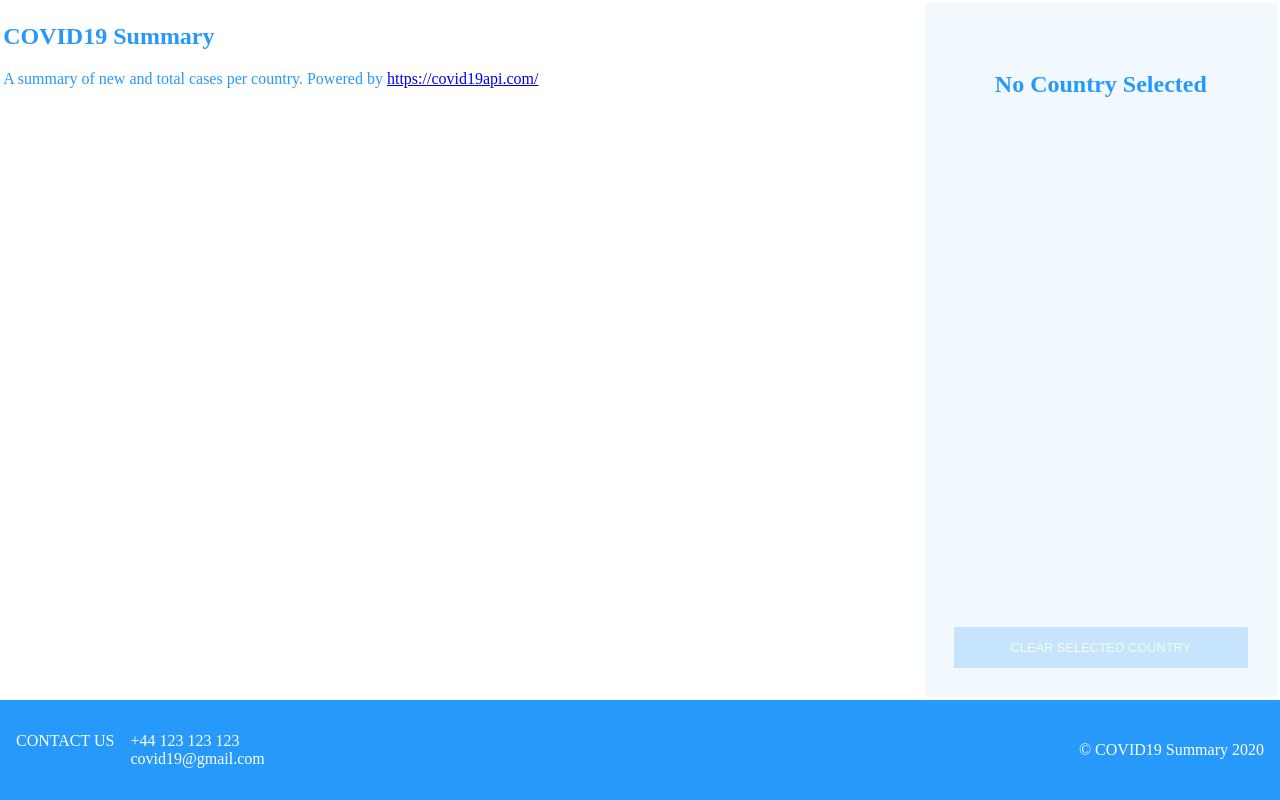
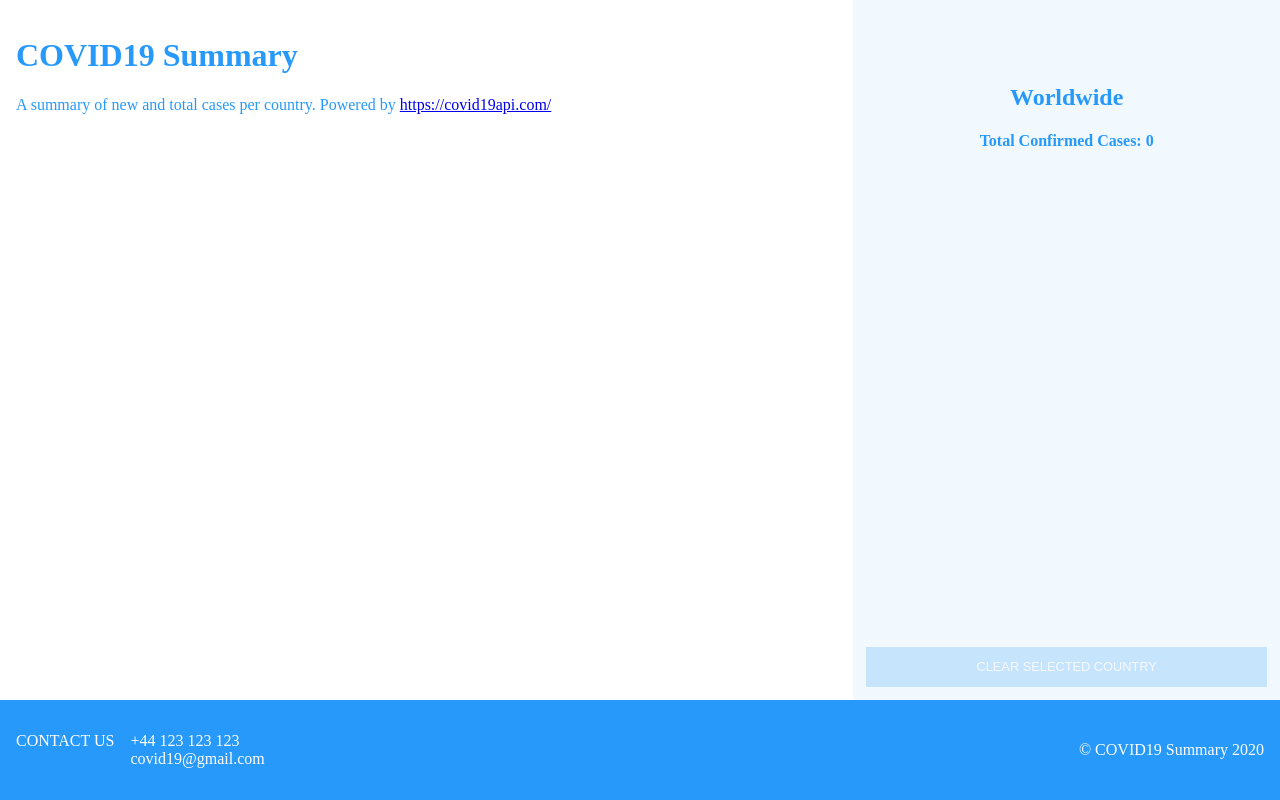
Before and after one commit to sgratzl/covid19_summary_board, a website built with Parcel: page index.html in a window 1280 px wide. Built offline with nearby package versions, Linux system fonts and the light colour scheme; no server answers.

Commit message:
format playing

```diff
--- a/index.html
+++ b/index.html
@@ -9,8 +9,8 @@
     <script module src="src/components/index.ts"></script>
   </head>
   <body>
-    <div class="root grow">
-      <section class="main grow">
+    <div class="wrapper">
+      <main class="main">
         <header class="main-header">
           <h1>COVID19 Summary</h1>
           <p>
@@ -18,21 +18,24 @@
             <a href="https://api.covid19api.com/" rel="noopener noreferrer">https://covid19api.com/</a>
           </p>
         </header>
-        <table-chart id="table-chart" class="grow"></table-chart>
-      </section>
+        <table-chart id="table-chart" class="main-chart"></table-chart>
+      </main>
       <aside class="aside">
-        <h2 id="pie-header" class="aside-header">No Country Selected</h2>
-        <pie-chart id="pie-chart" class="grow"></pie-chart>
+        <div class="aside-header">
+          <h2 id="pie-header" >Worldwide</h2>
+          <h4>Total Confirmed Cases: <span id="pie-subheader">0</span></h2>
+        </div>
+        <pie-chart id="pie-chart" class="aside-chart"></pie-chart>
         <button id="pie-clear" class="aside-button" disabled>clear selected country</button>
       </aside>
     </div>
-    <footer>
+    <footer class="footer">
       <div class="footer-contact">contact us</div>
       <div class="footer-contacts">
         <a class="footer-a" href="tel:+44123123123">+44 123 123 123</a>
         <a class="footer-a" href="mailto:covid19@gmail.com">covid19@gmail.com</a>
       </div>
-      <div class="footer-copyright grow">&copy; COVID19 Summary 2020</div>
+      <div class="footer-copyright">&copy; COVID19 Summary 2020</div>
     </footer>
     <script module src="src/index.ts"></script>
   </body>
--- a/src/index.ts
+++ b/src/index.ts
@@ -8,6 +8,7 @@ async function main() {
 
   const pieChart = document.querySelector<PieChart>('#pie-chart')!;
   const pieHeader = document.querySelector<HTMLElement>('#pie-header')!;
+  const pieSubHeader = document.querySelector<HTMLButtonElement>('#pie-subheader')!;
   const pieClear = document.querySelector<HTMLButtonElement>('#pie-clear')!;
 
   const tableChart = document.querySelector<TableChart>('#table-chart')!;
@@ -21,10 +22,12 @@ async function main() {
 
     if (selected < 0) {
       pieHeader.textContent = 'Worldwide';
+      pieSubHeader.textContent = data.Global.TotalConfirmed.toLocaleString();
       pieChart.data = preparePieData(data.Global);
     } else {
       const country = data.Countries[selected];
       pieHeader.textContent = country.Country;
+      pieSubHeader.textContent = country.TotalConfirmed.toLocaleString();
       pieChart.data = preparePieData(country);
     }
   }
--- a/src/main.css
+++ b/src/main.css
@@ -15,21 +15,37 @@ body {
   color: var(--primary-text);
 }
 
-.grow {
+.wrapper {
   flex: 1 1 0;
-}
-
-.root {
   display: flex;
-  margin: 0.2em;
 }
 
 .main {
+  flex: 8 8 0;
   display: flex;
   flex-direction: column;
 }
 
-#table-chart {
+.aside {
+  flex: 1 1 20em;
+  min-width: 15em;
+  background: var(--bg);
+  display: flex;
+  flex-direction: column;
+}
+
+@media (max-width: 961px) {
+  body {
+  }
+}
+
+.main-header {
+  padding: 1em;
+}
+
+.main-chart {
+  flex: 1 1 0;
+
   --text: black;
   --th-text: var(--primary-text);
   --th-bg: var(--bg);
@@ -37,38 +53,37 @@ body {
   --selection-text: var(--primary-text);
 }
 
-.aside {
-  width: 20em;
-  max-width: 20em;
-  display: flex;
-  flex-direction: column;
-  padding: 3em 1em 1em 1em;
-  background: var(--bg);
-}
-
 .aside-header {
+  margin: 4em 1em 1em 1em;
   text-align: center;
 }
 
+.aside-chart {
+  flex: 1 1 0;
+  margin: 1em;
+}
+
 .aside-button {
+  margin: 1em;
   border: none;
   background: var(--footer-bg);
   color: var(--footer-text);
   font-size: 0.8rem;
   padding: 1em;
-  margin: 1em;
   text-transform: uppercase;
 }
 
 .aside-button:not([disabled]):hover {
   box-shadow: 0 0 2px 2px var(--primary);
 }
+
 .aside-button[disabled] {
   opacity: 0.2;
   cursor: not-allowed;
 }
 
 footer {
+  grid-area: footer;
   display: flex;
   padding: 2em 1em;
   background: var(--footer-bg);
@@ -94,4 +109,5 @@ footer {
 
 .footer-copyright {
   text-align: right;
+  flex: 1 1 0;
 }
```
